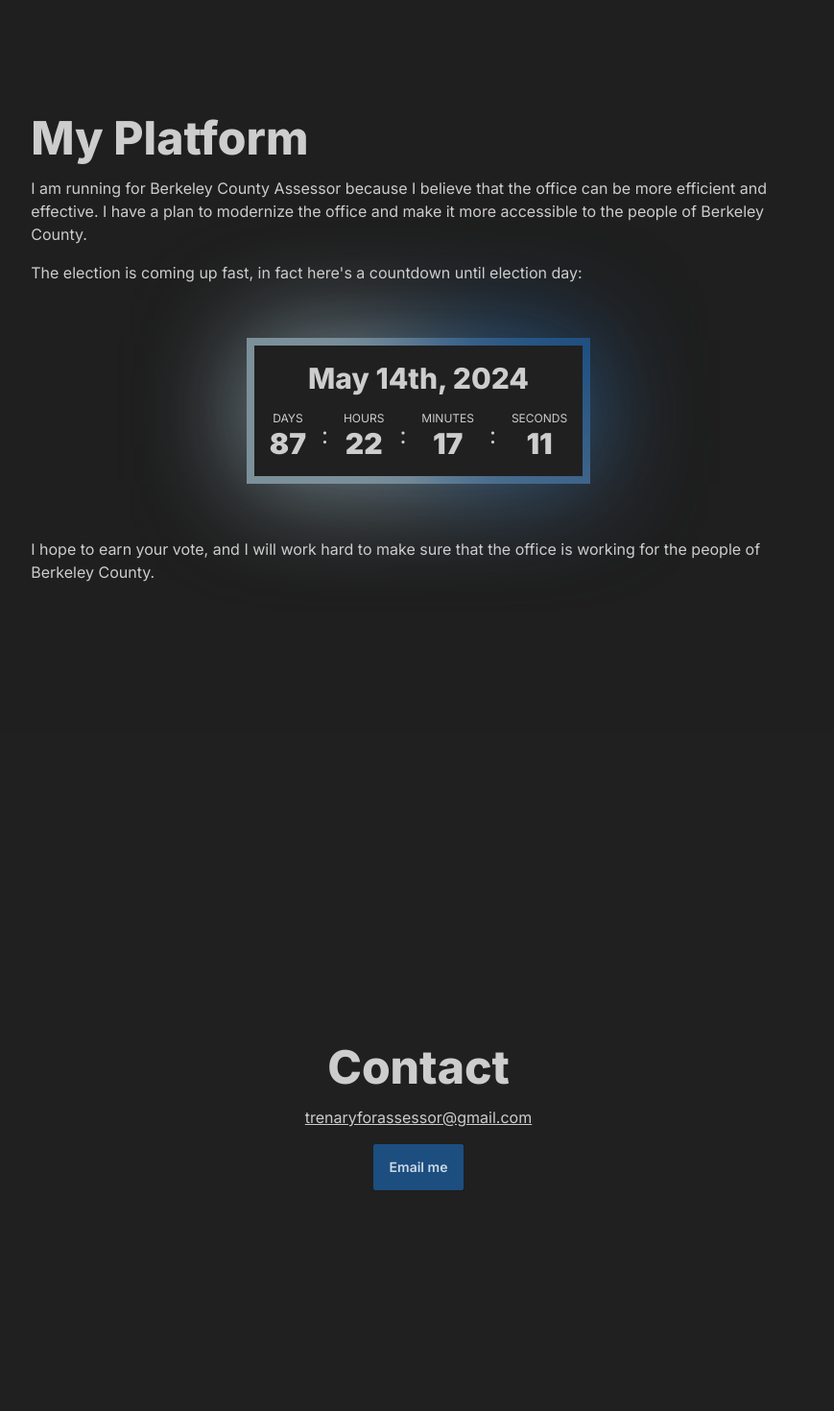
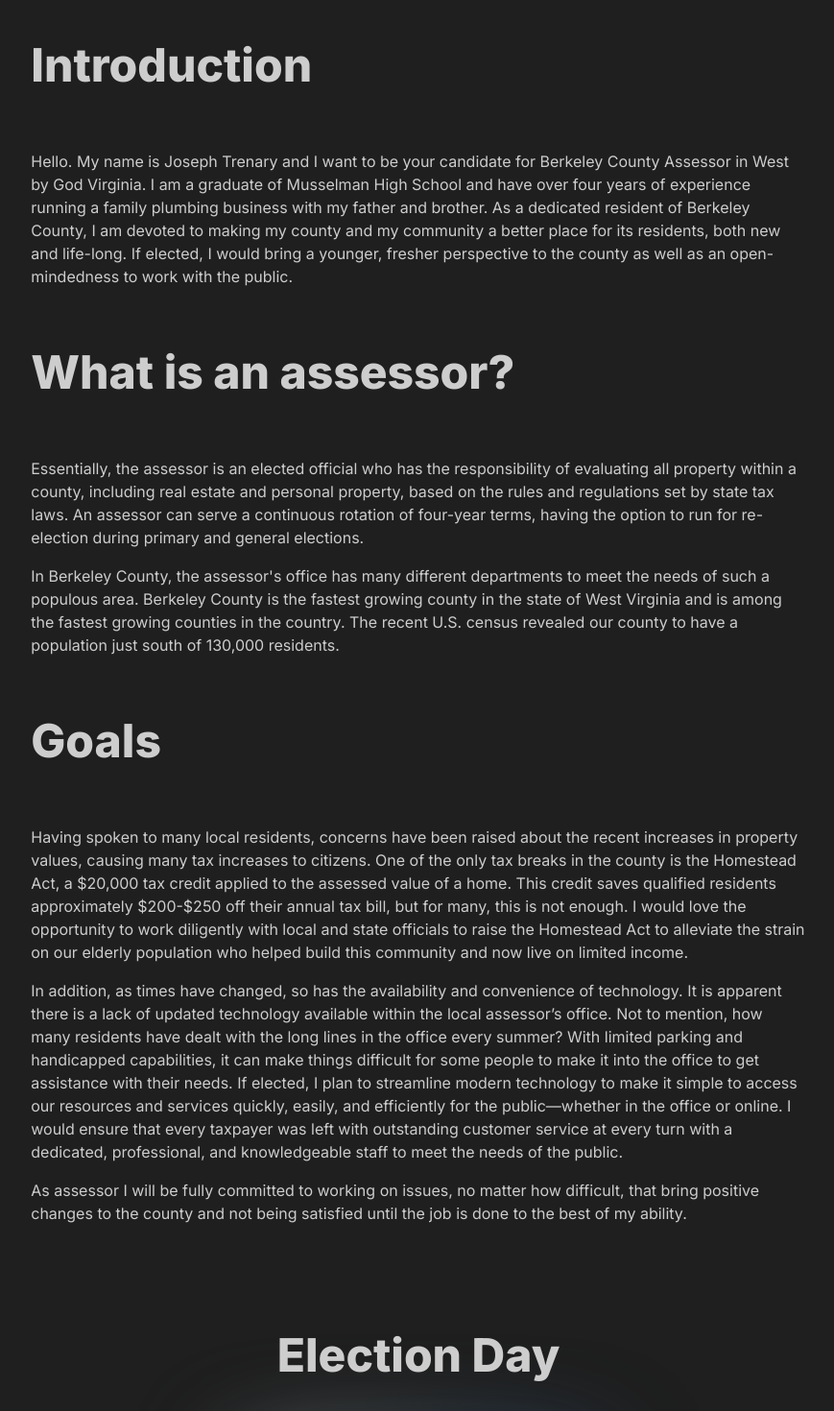
Before and after one commit to trenaryja/trenary-for-assessor, a Next.js app: page / in a window 1280 px wide. Shown: the part 960-2430 px from the top of the page at 96% size, without its empty margins (204-1073 px from the left). Built offline with nearby package versions, Linux system fonts and the light colour scheme.

Commit message:
add content and change bg-video to giphy url

```diff
--- a/package.json
+++ b/package.json
@@ -45,10 +45,7 @@
     "semi": false,
     "printWidth": 120,
     "singleQuote": true,
-    "jsxSingleQuote": true,
-    "plugins": [
-      "prettier-plugin-tailwindcss"
-    ]
+    "jsxSingleQuote": true
   },
   "postcss": {
     "plugins": {
--- a/src/app/page.tsx
+++ b/src/app/page.tsx
@@ -6,7 +6,7 @@ import { Platform } from '@/components/sections/Platform'
 export default function Home() {
   return (
     <>
-      <BackgroundVideo src='/bg-video.mp4' />
+      <BackgroundVideo src='https://media2.giphy.com/media/v1.Y2lkPTc5MGI3NjExdmwxeDR4dHh3Ynlzd3Uxd2IwNGx2dmhuc2ZpdDNjZ2RocWF2N2I5NyZlcD12MV9pbnRlcm5hbF9naWZfYnlfaWQmY3Q9Zw/KJljdj1rpFvNNgvJKI/giphy.mp4' />
       <Hero />
       <Platform />
       <Contact />
--- a/src/components/Heading.tsx
+++ b/src/components/Heading.tsx
@@ -1,4 +1,5 @@
-import { cn } from '@/lib/utils'
+import { cn, slugify } from '@/lib/utils'
+import Link from 'next/link'
 import { ComponentProps } from 'react'
 
 const sizes = {
@@ -10,15 +11,30 @@ const sizes = {
   h6: 'text-base font-bold',
 }
 
-export type HeadingProps = ComponentProps<'h1'> & {
-  size: keyof typeof sizes
-}
+export type HeadingProps = ComponentProps<'h1'> &
+  Omit<ComponentProps<typeof Link>, 'href'> & {
+    size: keyof typeof sizes
+    clickable?: boolean
+    href?: string
+  }
 
-export const Heading = (props: HeadingProps) => {
-  const { size, className, children, ...rest } = props
-  const Element = size
+export const Heading = ({ size, className, children, clickable, id, href, ...props }: HeadingProps) => {
+  const Element = clickable ? Link : size
+  const _id = id ?? typeof children === 'string' ? slugify(children as string) : undefined
   return (
-    <Element className={cn(sizes[size], className)} {...rest}>
+    <Element
+      id={_id}
+      className={cn(
+        sizes[size],
+        {
+          'cursor-pointer': clickable,
+          'hover:underline': clickable,
+        },
+        className,
+      )}
+      href={href ?? `#${_id}`}
+      {...props}
+    >
       {children}
     </Element>
   )
--- a/src/components/sections/Platform.tsx
+++ b/src/components/sections/Platform.tsx
@@ -1,29 +1,68 @@
-import { ELECTION_DATE } from '@/lib/utils'
+import { ELECTION_DATE, cn } from '@/lib/utils'
 import { Countdown } from '../Countdown'
-import { Heading } from '../Heading'
+import { Heading, HeadingProps } from '../Heading'
 import { Section } from './Section'
+
+const PlatformHeading = ({ size, className, ...props }: Partial<HeadingProps>) => (
+  <Heading clickable size={size ?? 'h2'} className={cn('py-12', className)} {...props} />
+)
 
 export const Platform = () => {
   return (
     <Section id='platform' className='bg-base-200/25 full-bleed full-bleed-container'>
       <div className='grid gap-4'>
-        <Heading size='h2'>My Platform</Heading>
-
+        <PlatformHeading>Introduction</PlatformHeading>
         <p>
-          I am running for Berkeley County Assessor because I believe that the office can be more efficient and
-          effective. I have a plan to modernize the office and make it more accessible to the people of Berkeley County.
+          Hello. My name is Joseph Trenary and I want to be your candidate for Berkeley County Assessor in West by God
+          Virginia. I am a graduate of Musselman High School and have over four years of experience running a family
+          plumbing business with my father and brother. As a dedicated resident of Berkeley County, I am devoted to
+          making my county and my community a better place for its residents, both new and life-long. If elected, I
+          would bring a younger, fresher perspective to the county as well as an open-mindedness to work with the
+          public.
         </p>
 
-        <p>The election is coming up fast, in fact here's a countdown until election day:</p>
+        <PlatformHeading>What is an assessor?</PlatformHeading>
+        <p>
+          Essentially, the assessor is an elected official who has the responsibility of evaluating all property within
+          a county, including real estate and personal property, based on the rules and regulations set by state tax
+          laws. An assessor can serve a continuous rotation of four-year terms, having the option to run for re-election
+          during primary and general elections.
+        </p>
+        <p>
+          In Berkeley County, the assessor's office has many different departments to meet the needs of such a populous
+          area. Berkeley County is the fastest growing county in the state of West Virginia and is among the fastest
+          growing counties in the country. The recent U.S. census revealed our county to have a population just south of
+          130,000 residents.
+        </p>
 
-        <div className='grid place-items-center py-12'>
+        <PlatformHeading>Goals</PlatformHeading>
+        <p>
+          Having spoken to many local residents, concerns have been raised about the recent increases in property
+          values, causing many tax increases to citizens. One of the only tax breaks in the county is the Homestead Act,
+          a $20,000 tax credit applied to the assessed value of a home. This credit saves qualified residents
+          approximately $200-$250 off their annual tax bill, but for many, this is not enough. I would love the
+          opportunity to work diligently with local and state officials to raise the Homestead Act to alleviate the
+          strain on our elderly population who helped build this community and now live on limited income.
+        </p>
+        <p>
+          In addition, as times have changed, so has the availability and convenience of technology. It is apparent
+          there is a lack of updated technology available within the local assessor’s office. Not to mention, how many
+          residents have dealt with the long lines in the office every summer? With limited parking and handicapped
+          capabilities, it can make things difficult for some people to make it into the office to get assistance with
+          their needs. If elected, I plan to streamline modern technology to make it simple to access our resources and
+          services quickly, easily, and efficiently for the public—whether in the office or online. I would ensure that
+          every taxpayer was left with outstanding customer service at every turn with a dedicated, professional, and
+          knowledgeable staff to meet the needs of the public.
+        </p>
+        <p>
+          As assessor I will be fully committed to working on issues, no matter how difficult, that bring positive
+          changes to the county and not being satisfied until the job is done to the best of my ability.
+        </p>
+
+        <div className='grid place-items-center py-12 gap-12'>
+          <PlatformHeading>Election Day</PlatformHeading>
           <Countdown date={ELECTION_DATE} className='glow w-fit px-12 bg-base-100 p-4' />
         </div>
-
-        <p>
-          I hope to earn your vote, and I will work hard to make sure that the office is working for the people of
-          Berkeley County.
-        </p>
       </div>
     </Section>
   )
--- a/src/lib/utils.ts
+++ b/src/lib/utils.ts
@@ -12,3 +12,11 @@ export const links = [
 export type LinkId = (typeof links)[number]['id']
 
 export const ELECTION_DATE = new Date('2024-05-14T00:00:00.000-05:00')
+
+export const slugify = (input: string) =>
+  input
+    .toLowerCase()
+    .replace(/\s+/g, '-')
+    .replace(/[^a-z0-9-]/g, '')
+    .replace(/-+/g, '-')
+    .trim()
```
Also changed, not shown: 1 other file (tests, documents, lock files or other folders).
